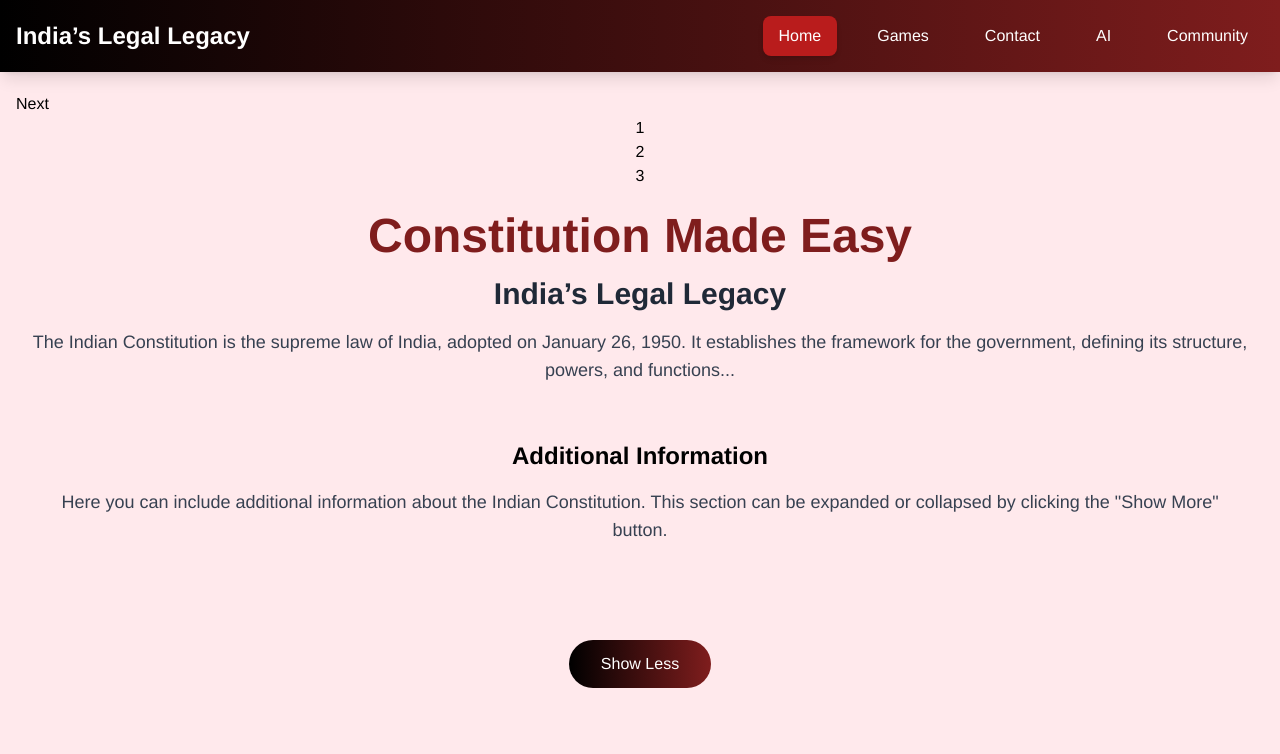
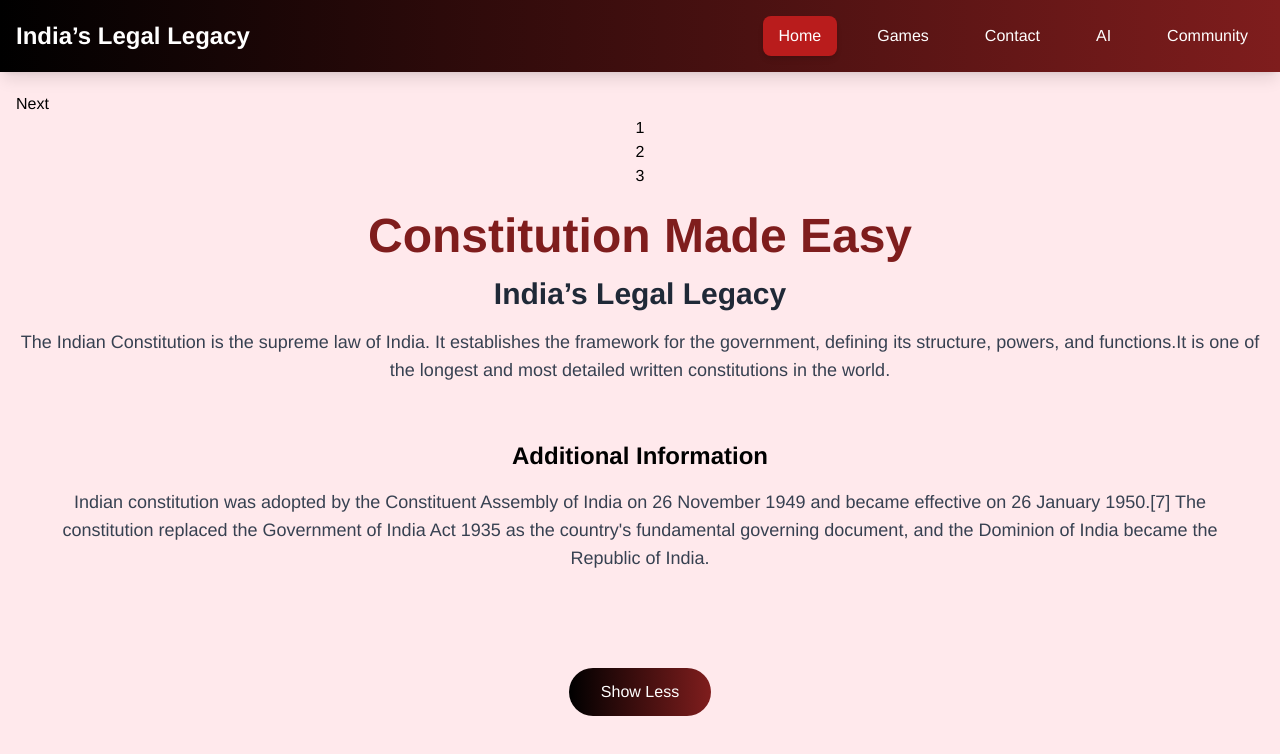
Before and after one commit to Ramesh-0/-Binary-Soul--ESummit-2024, a React (Create React App) app: page /home in a window 1280 px wide. Both pictures are taken after a click on the button "Show More". Shown: the part 2877-3631 px from the top of the page. Built offline with nearby package versions, Linux system fonts and the light colour scheme.

Commit message:
Banner Component updated

```diff
--- a/src/components/Banner.js
+++ b/src/components/Banner.js
@@ -44,14 +44,14 @@ function Banner() {
         <h1 className="text-4xl md:text-5xl font-bold text-red-900 mt-6">Constitution Made Easy</h1>
         <h2 className="text-2xl md:text-3xl font-semibold text-gray-800 mt-4">India’s Legal Legacy</h2>
         <p className="text-lg text-gray-700 mt-4">
-          The Indian Constitution is the supreme law of India, adopted on January 26, 1950. It establishes the framework for the government, defining its structure, powers, and functions...
+          The Indian Constitution is the supreme law of India. It establishes the framework for the government, defining its structure, powers, and functions.It is one of the longest and most detailed written constitutions in the world.
         </p>
         {/* Conditionally rendered additional content */}
         <div className={`transition-all duration-700 ease-in-out ${isExpanded ? 'opacity-100 max-h-screen py-6 px-4' : 'opacity-0 max-h-0 overflow-hidden'}`}>
           <div className={`mt-8 transition-all duration-700 ${isExpanded ? 'opacity-100' : 'opacity-0'}`}>
             <h3 className="text-2xl font-semibold mb-4">Additional Information</h3>
             <p className="text-lg text-gray-700">
-              Here you can include additional information about the Indian Constitution. This section can be expanded or collapsed by clicking the "Show More" button.
+            Indian constitution was adopted by the Constituent Assembly of India on 26 November 1949 and became effective on 26 January 1950.[7] The constitution replaced the Government of India Act 1935 as the country's fundamental governing document, and the Dominion of India became the Republic of India.
             </p>
           </div>
         </div>
```
